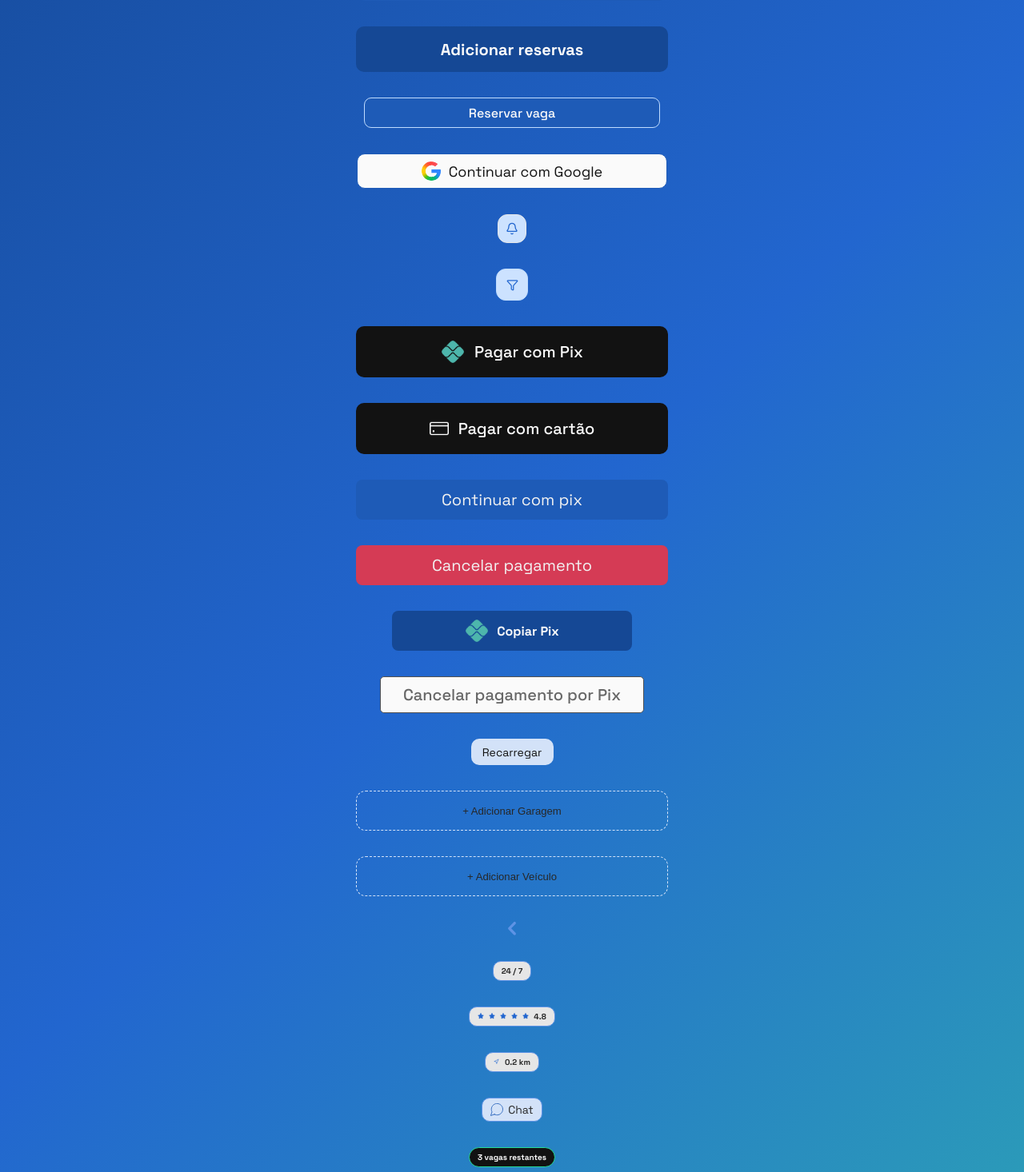
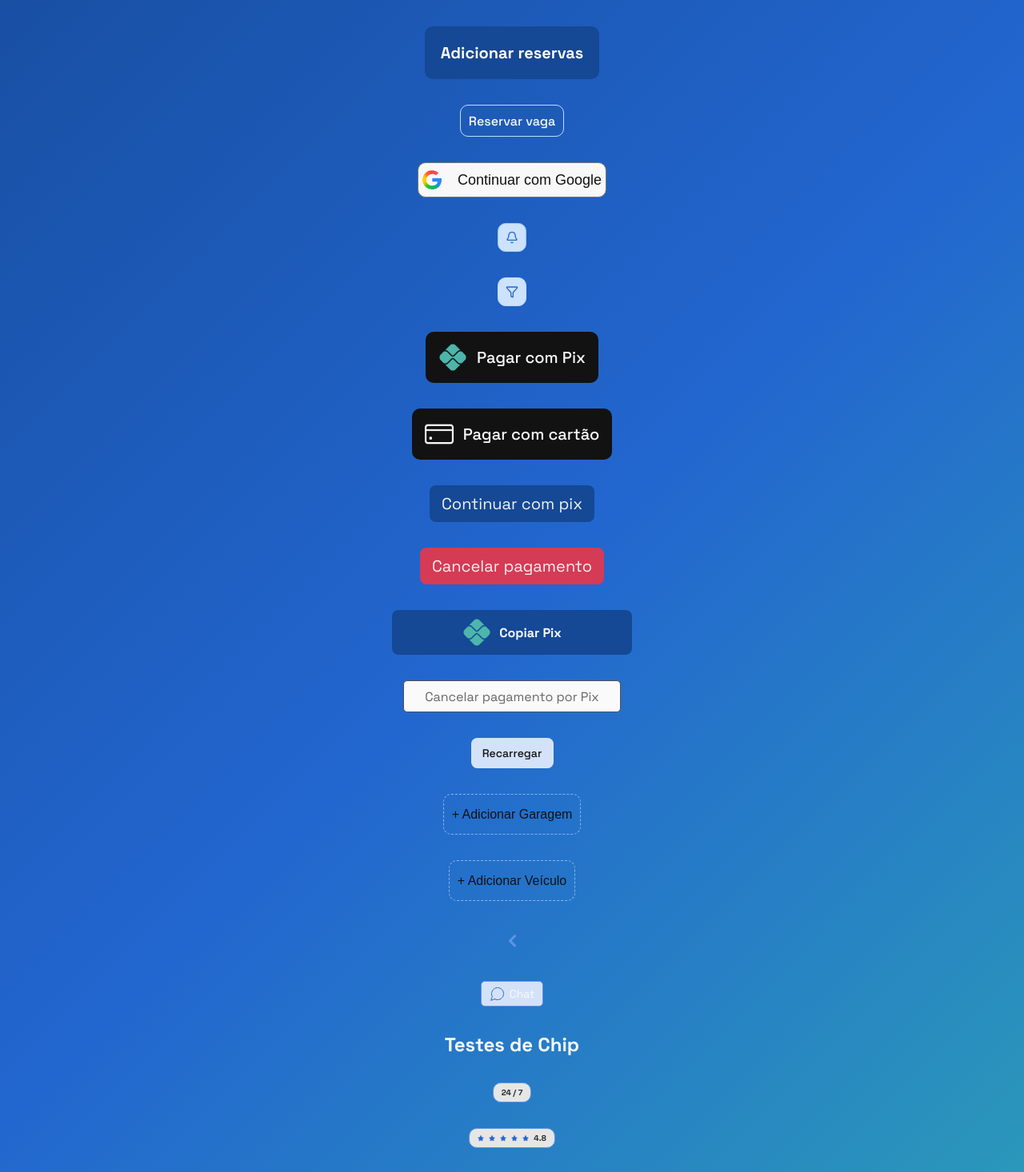
Before and after one commit to porque-o-java-exige/estaciona-ai-front, an Angular app: page / in a window 1280 px wide. Shown: the part 460-1926 px from the top of the page at 80% size. Built offline with nearby package versions, Linux system fonts and the light colour scheme.

Commit message:
refactor: move chat variant to button component

```diff
--- a/src/app/app.html
+++ b/src/app/app.html
@@ -37,10 +37,13 @@
   <app-button variant="add" text="+ Adicionar Garagem"></app-button>
   <app-button variant="add" text="+ Adicionar Veículo"></app-button>
   <app-button variant="back"></app-button>
+
+  <app-button variant="chat" text="Chat"></app-button>
+  <h2>Testes de Chip</h2>
+
   <app-chip text="24 / 7"></app-chip>
   <app-chip variant="rating" text="4.8"></app-chip>
   <app-chip variant="distance" text="0.2 km"></app-chip>
-  <app-chip variant="chat" text="Chat"></app-chip>
   <app-chip variant="parking-spots" text="3 vagas restantes"></app-chip>
   <app-chip variant="reservation-filter" text="Todas"></app-chip>
   <app-chip variant="reservation-filter" text="Todas" [isActive]="true"></app-chip>
--- a/src/app/components/atoms/button/button.scss
+++ b/src/app/components/atoms/button/button.scss
@@ -34,6 +34,8 @@ button {
   &.button-primary {
     width: 388px;
     height: 46px;
+    padding: 10px 5px;
+    width: 100%;
 
     &:hover {
       background-color: $clr-blue-900;
@@ -42,8 +44,10 @@ button {
 
   // Botão secundário — Adicionar reservas
   &.button-secondary {
-    width: 390px;
-    height: 57px;
+    width: 100%;
+    max-width: 390px;
+    height: 66px;
+    padding: 20px 20px;
 
     background-color: $clr-blue-1100;
     font-weight: 700;
@@ -55,12 +59,15 @@ button {
 
   // Botão terciário — Reservar vaga
   &.button-tertiary {
-    width: 370px;
-    height: 38px;
+    width: 100%;
+    height: 40px;
+    padding: 10px;
+    gap: 10px;
+
 
     background-color: $clr-blue-1000;
     border: 1px solid $clr-primary-300;
-    border-radius: 9px;
+    border-radius: 10px;
 
     font-size: 16px;
 
@@ -72,14 +79,14 @@ button {
   // Botão de recarregar
   &.button-reload {
     width: 103px;
-    height: 33px;
+    height: 38px;
     padding: 10px 14px;
 
+    border-radius: 7.5px;
     background-color: $clr-blue-100;
     color: $clr-black-1100;
 
     font-size: 14px;
-    font-weight: 400;
 
     &:hover {
       background-color: $clr-blue-200;
@@ -88,19 +95,19 @@ button {
 
   // Botão de adicionar garagem ou veículo
   &.button-add {
-    width: 390px;
-    height: 50px;
+    width: 100%;
+    max-width: 390px;
+    height: 51px;
     padding: 15px 10px;
     gap: 24px;
 
     background-color: transparent;
-    border: 1px dashed $clr-blue-100;
-    border-radius: 12px;
+    border: 1.5px dashed $clr-blue-400;
+    border-radius: 10px;
 
-    color: $clr-black-1000;
+    color: $clr-black-1100;
     font-family: 'DM Sans', sans-serif;
-    font-size: 13.12px;
-    font-weight: 400;
+    font-size: 16px;
 
     &:hover {
       background-color: $clr-blue-100;
@@ -109,16 +116,21 @@ button {
 
   // Botão de login com Google
  &.button-google {
-    width: 388px;
+  width: 100%;
+  max-width: 388px;
   height: 44px;
-    gap: 10px;
+  padding: 10px 5px;
+  gap: 20px;
 
-    background-color: $clr-white-1100;
-    border: 1px solid $clr-blue-1000;
 
-    color: $clr-black-1100;
+  background-color: $clr-white-1000;
+  border: 1px solid #747775;
+  border-radius: 10px;
+
+  color: #121212;
+  font-family: 'Google Sans', sans-serif;
   font-size: 18px;
-    font-weight: 400;
+  font-weight: 500;
 
   &:hover {
     background-color: $clr-blue-100;
@@ -128,18 +140,16 @@ button {
     width: 24px;
     height: 24px;
   }
-
-    @media (prefers-color-scheme: dark) {
-      border: none;
-    }
 }
 
  // Botões de notificação e filtro
 &.button-notification,
 &.button-filter {
-    border-radius: 12px;
+  width: 36px;
+  height: 36px;
+
+  border-radius: 10px;
   box-sizing: border-box;
-
   background-color: $clr-primary-100;
 
   &:hover {
@@ -154,32 +164,20 @@ button {
 
 // Botão de notificações
 &.button-notification {
-    width: 36px;
-    height: 36px;
-    padding: 9.2px;
-
-    border: 0.8px solid $clr-white-100;
+  border: 0.8px solid $clr-primary-900;
 }
 
 // Botão de filtro
 &.button-filter {
-    width: 40px;
-    height: 40px;
-    padding: 11.7px;
-
   border: 0.8px solid $clr-primary-300;
-
-    img {
-      width: 15px;
-      height: 15px;
-    }
 }
 
   // Botões de pagamento por Pix e cartão
   &.button-payment,
   &.button-card {
-    width: 390px;
+    width: 100%;
     height: 64px;
+    padding: 16px;
     gap: 12px;
 
     background-color: $clr-black-1100;
@@ -189,25 +187,28 @@ button {
     }
 
     img {
-      width: 30px;
-      height: 30px;
+      width: 36px;
+      height: 36px;
     }
   }
 
   // Ajuste do ícone do botão de cartão
   &.button-card {
     img {
-      width: 24px;
-      height: 24px;
+      width: 36px;
+      height: 36px;
     }
   }
 
   // Botões antigos de ação do Pix
   &.button-pix-action,
   &.button-pix-action-danger {
-    width: 390px;
-    height: 50px;
+    width: 100%;
+    padding: 10px 15px;
+    gap: 10px;
+    align-self: stretch;
 
+    background-color: $clr-blue-1100;
     border-radius: 8px;
     color: $clr-white-700;
     font-weight: 400;
@@ -221,8 +222,9 @@ button {
   // Botão para copiar o código Pix
   &.button-pix-copy {
     width: 300px;
-    height: 50px;
+    height: 56px;
     gap: 10px;
+    padding: 10px 20px;
 
     background-color: $clr-blue-1100;
     border-radius: 8px;
@@ -235,23 +237,25 @@ button {
     }
 
     img {
-      width: 30px;
-      height: 30px;
+      width: 36px;
+      height: 36px;
     }
   }
 
   // Botão para cancelar pagamento por Pix
   &.button-pix-cancel {
-    width: 330px;
-    height: 46px;
+    width: 272px;
+    height: 40px;
     gap: 10px;
+    padding: 10px 20px;
 
     background-color: $clr-white-1100;
     border: 1px solid $clr-black-800;
     border-radius: 5px;
 
     color: $clr-black-700;
-    font-size: 20px;
+    font-weight: 400;
+    font-size: 16px;
 
     &:hover {
       background-color: $clr-black-100;
@@ -260,8 +264,8 @@ button {
 
   // Botão de voltar
   &.button-back {
-    width: 10px;
-    height: 16.67px;
+    width: 36px;
+    height: 36px;
     padding: 0;
 
     background: transparent;
@@ -272,8 +276,25 @@ button {
     }
 
     img {
-      width: 10px;
-      height: 16.67px;
+      width: 9px;
+      height: 18px;
+    }
+  }
+
+  &.button-chat {
+  padding: 5px 10px;
+  gap: 5px;
+
+  border-radius: 5px;
+  border: 1px solid $clr-blue-600;
+  background: $clr-blue-100;
+
+  font-weight: normal;
+  font-size: 14px;
+
+  img {
+    width: 20px;
+    height: 20px;
   }
 }
 }
--- a/src/app/components/atoms/button/button.ts
+++ b/src/app/components/atoms/button/button.ts
@@ -1,7 +1,7 @@
 import { Component, computed, input, } from '@angular/core';
 
 export type buttonVariant = 'primary'| 'secondary' | 'tertiary' | 'google' | 'notification' | 'filter' | 'payment' | 'card' | 'pix-action' |
-'pix-action-danger' | 'pix-copy' | 'pix-cancel' | 'back'| 'reload' | 'add';
+'pix-action-danger' | 'pix-copy' | 'pix-cancel' | 'back'| 'reload' | 'add' | 'chat';
 
 const variantIcon: Record<buttonVariant, string | null> = {
   primary: null,
@@ -19,6 +19,7 @@ const variantIcon: Record<buttonVariant, string | null> = {
   'pix-copy': 'pix-icon.svg',
   'pix-cancel': null,
   'back': 'back-icon.svg',
+  chat: 'icon.svg',
 };
 @Component({
   selector: 'app-button',
--- a/src/app/components/atoms/chip/chip.scss
+++ b/src/app/components/atoms/chip/chip.scss
@@ -23,20 +23,6 @@
     img {
         width: 8px;
         height: 8px;
-    }
-
-    &.chip-chat {
-        background: $clr-blue-100;
-
-        p {
-            font-weight: normal;
-            font-size: 14px;
-        }
-
-        img {
-            width: 16px;
-            height: 16px;
-        }
     }
 
     &.chip-parking-spots {
--- a/src/app/components/atoms/chip/chip.ts
+++ b/src/app/components/atoms/chip/chip.ts
@@ -1,12 +1,11 @@
 import { Component, computed, input } from '@angular/core';
 
-export type chipVariant = 'attribute' | 'rating' | 'distance' | 'chat' | 'parking-spots' | 'reservation-filter' | 'status'
+export type chipVariant = 'attribute' | 'rating' | 'distance' | 'parking-spots' | 'reservation-filter' | 'status'
 
 const variantIcon:Record<chipVariant, string[]> = {
   attribute: [],
   rating: ['star-icon.svg', 'star-icon.svg', 'star-icon.svg', 'star-icon.svg', 'star-icon.svg'],
   distance: ['distance-icon.svg'],
-  chat: ['chat-icon.svg'],
   "parking-spots": [],
   "reservation-filter": [],
   status: []
```
Also changed, not shown: src/assets/icons/icon.svg (added), 1 other file (tests, documents, lock files or other folders). Lines whose indentation alone changed are shown as unchanged.
